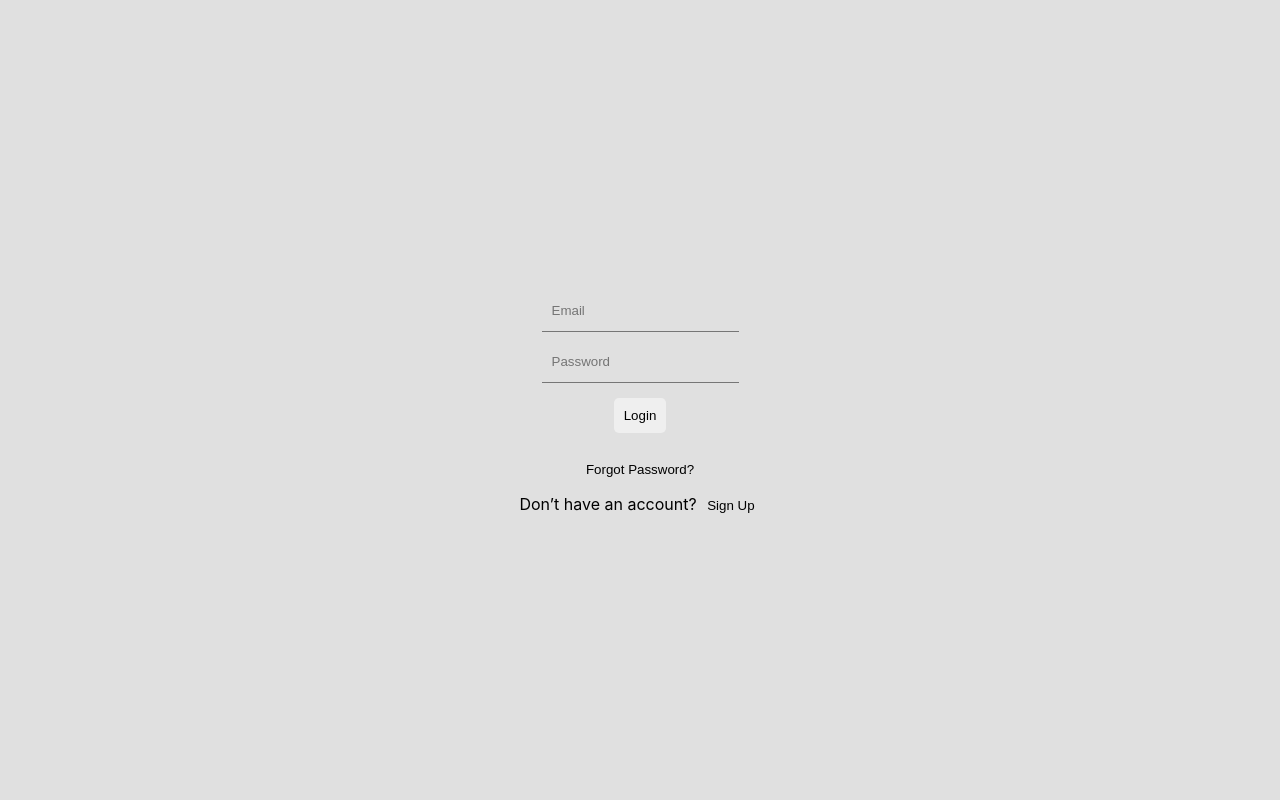
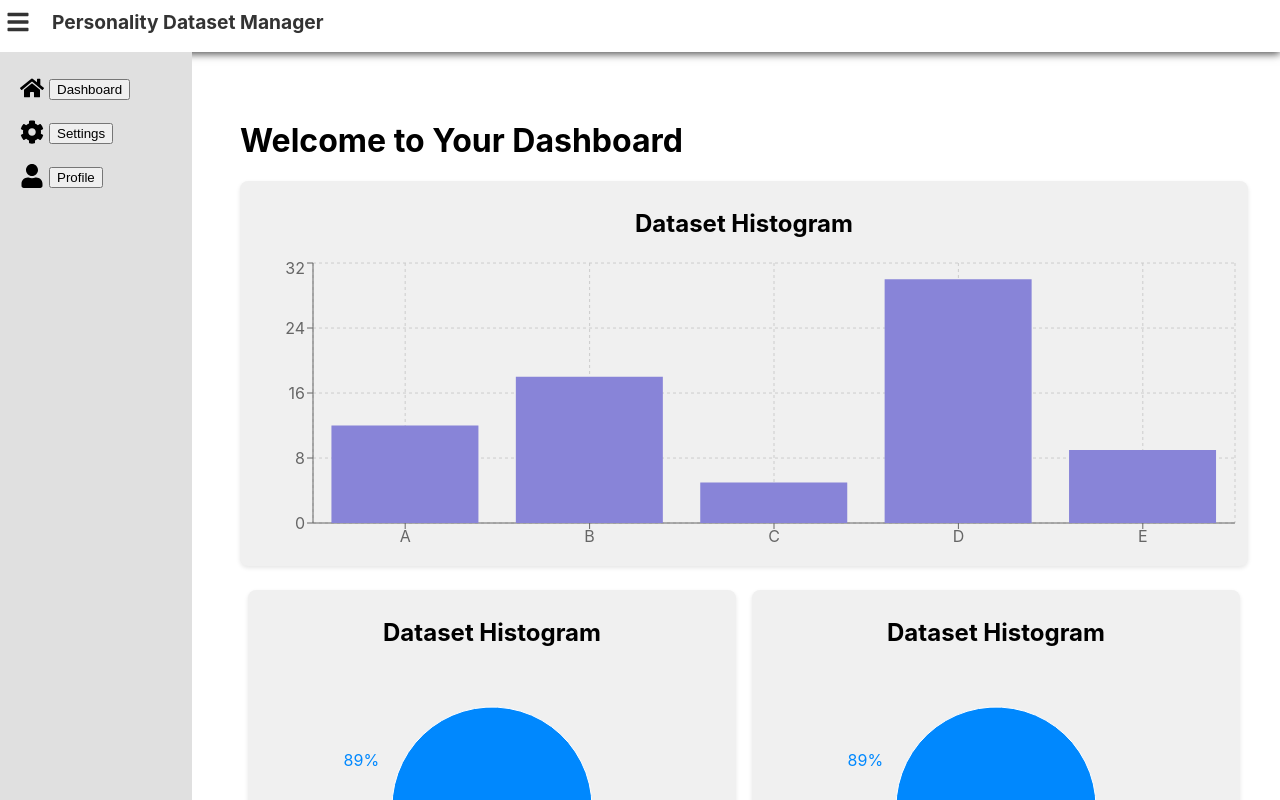
Before and after one commit to sofien023/personality-dataset-manager, a React (Vite) app in the folder frontend/: page / in a window 1280 px wide. Built offline with nearby package versions, Linux system fonts and the light colour scheme.

Commit message:
sizing bug fix

```diff
--- a/frontend/src/App.jsx
+++ b/frontend/src/App.jsx
@@ -3,12 +3,12 @@ import Login from './components/auth/Login';
 import Signup from './components/auth/Signup';
 import ForgotPassword from './components/auth/ForgotPassword';
 import Main from './components/dashboard/main';
-import Profile from './components/profile';
-import Settings from './components/settings';
+import Profile from './components/dashboard/profile';
+import Settings from './components/dashboard/settings';
 
 
 function App() {
-  const [page, setPage] = useState('login');
+  const [page, setPage] = useState('main');
 
   const renderPage = () => {
     switch (page) {
--- a/frontend/src/components/dashboard/Dashboard.jsx
+++ b/frontend/src/components/dashboard/Dashboard.jsx
@@ -1,5 +1,5 @@
 import Histogram from "./graphs/Histogram";
-import PieChart from "./graphs/PieChart"; // Assuming you have a PieChart component
+import PieChart from "./graphs/PieChart";
 
 export default function Dashboard() {
     return (
--- a/frontend/src/components/dashboard/Navbar.jsx
+++ b/frontend/src/components/dashboard/Navbar.jsx
@@ -4,13 +4,13 @@ import { FaBars } from 'react-icons/fa';
 const Navbar = ({setState}) => (
     <nav
         style={{
-            width: '100%',
+            width: '100vw',
             height: '60px',
             background: '#fff',
             boxShadow: '0 2px 8px rgba(0,0,0,0.7)',
             display: 'flex',
             alignItems: 'center',
-            padding: '0 24px',
+            padding: '0 0',
             marginTop: '43px',
             zIndex: 100,
         }}
--- a/frontend/src/components/dashboard/Sidebar.jsx
+++ b/frontend/src/components/dashboard/Sidebar.jsx
@@ -1,12 +1,12 @@
 import { FaHome, FaCog, FaUser } from 'react-icons/fa';
 
 const menuItems = [
-  { icon: <FaHome size={24} />, label: 'Dashboard' ,url: '/dashboard' },
-  { icon: <FaCog size={24} />, label: 'Settings', url: '/settings' },
-  { icon: <FaUser size={24} />, label: 'Profile', url: '/profile'},
+  { icon: <FaHome size={24} />, label: 'Dashboard' ,url: 'main' },
+  { icon: <FaCog size={24} />, label: 'Settings', url: 'settings' },
+  { icon: <FaUser size={24} />, label: 'Profile', url: 'profile'},
 ];
 
-export default function Sidebar(setPage) {
+export default function Sidebar({setPage}) {
 
   return (
     <div className={`flex flex-col`}>
@@ -18,7 +18,8 @@ export default function Sidebar(setPage) {
             className="flex items-center w-full cursor-pointer py-[0.5rem]"
           >
             <div className="ml-[-20px] pr-[5px]">{item.icon}</div>
-            <span className="text-base">{item.label}</span>
+            <button onClick={() => setPage(item.url)}><span className="text-base">{item.label}</span></button>
+
 
           </li>
         ))}
--- a/frontend/src/components/dashboard/main.jsx
+++ b/frontend/src/components/dashboard/main.jsx
@@ -1,10 +1,26 @@
 import Sidebar from './Sidebar';
 import Dashboard from './Dashboard';
+import Profile from './profile';
+import Settings from './settings';
 import Navbar from './Navbar';
 import { useState } from 'react';
 
 export default function Main() {
   const [open, setOpen] = useState(true);
+  const [page, setPage] = useState('main');
+
+  const renderPage = () => {
+    switch (page) {
+      case  'main' :
+        return <Dashboard />;
+      case 'profile':
+        return <Profile />;
+      case 'settings':
+        return <Settings  />;
+      default:
+        return <Dashboard />;
+    }
+  };
 
   const toggleSidebar = () => {
     setOpen(!open);
@@ -22,11 +38,11 @@ ${open
                 : '-translate-x-full transition-transform duration-1000 ease-in-out transform'
             } `}
           >
-            {open && <Sidebar />}
+            {open && <Sidebar setPage={setPage} />}
           </div>
 
-          <div className="flex-1 overflow-scroll w-full ">
-            <Dashboard />
+          <div className={`flex-1 overflow-scroll w-full `}>
+            {renderPage()}
           </div>
         </div>
       </div>
--- /dev/null
+++ b/frontend/src/components/dashboard/settings.jsx
@@ -0,0 +1,24 @@
+import React from 'react'
+
+function settings() {
+    return (
+      <>
+      <div className='w-full h-full items-center justify-center'>
+        <div style={{
+          width: '100%',
+          maxWidth: '100%',
+          padding: '4rem',
+        }}>
+          <h1 className='text-2xl font-bold mb-4'>Settings</h1>
+          <p className='text-gray-600'>This is the settings page where you can manage your account settings.</p>
+          <div className='mt-6'>
+            <h2 className='text-xl font-semibold mb-2'>Account Settings</h2>
+            <p className='text-gray-600'>Here you can update your account information.</p>
+          </div>
+        </div>
+      </div>
+      </>
+    )
+  }
+
+  export default settings
--- a/frontend/src/components/settings.jsx
+++ /dev/null
@@ -1,9 +0,0 @@
-import React from 'react'
-
-function settings() {
-    return (
-      <div>Settings</div>
-    )
-  }
-
-  export default settings
```
Also changed, not shown: frontend/src/components/dashboard/profile.jsx (renamed from frontend/src/components/profile.jsx).
